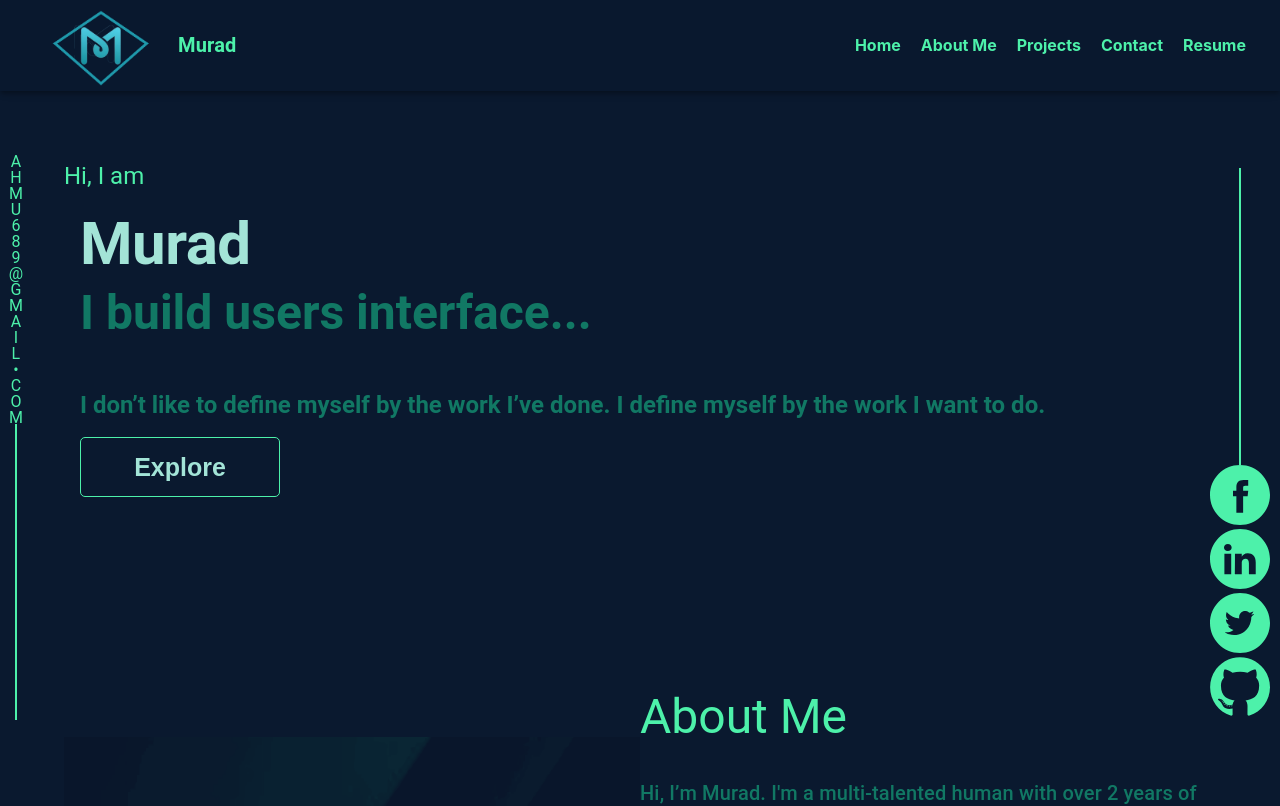
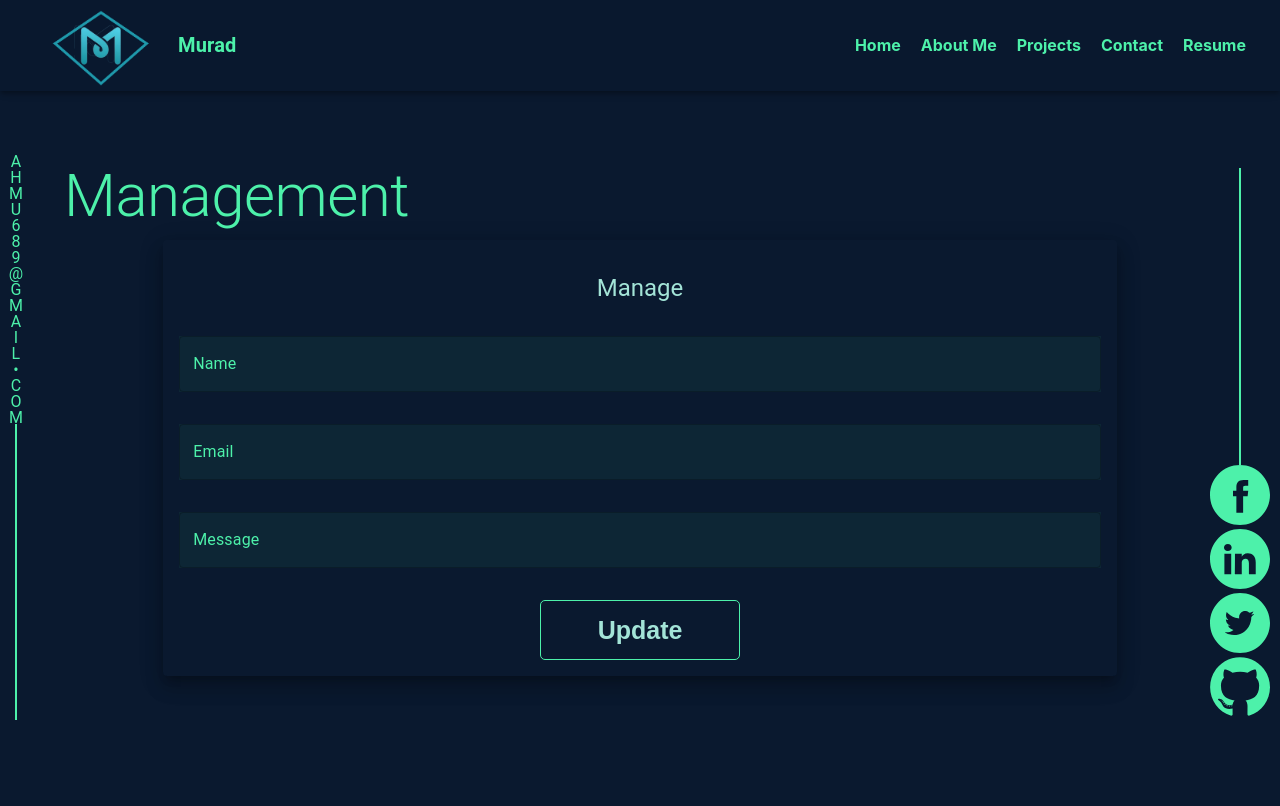
Before and after one commit to ano201/myPortfolio, a React (Create React App) app: page /management in a window 1280 px wide. Shown: the top 806 px of the page. Built offline with nearby package versions, Linux system fonts and the light colour scheme.

Commit message:
login and management added

```diff
--- a/src/App.js
+++ b/src/App.js
@@ -10,6 +10,8 @@ import Footer from './Pages/Shared/Footer/Footer';
 import LeftAside from './Pages/Shared/Asides/LeftAside';
 import RightAside from './Pages/Shared/Asides/RightAside';
 import AllProjects from './Pages/AllProjects/AllProjects/AllProjects';
+import Login from './Pages/Login/Login';
+import Management from './Pages/Management/Management';
 
 
 function App() {
@@ -23,6 +25,12 @@ function App() {
           <Route path='/allProjects'>
             <AllProjects />
           </Route>
+          <Route path='/login'>
+            <Login />
+          </Route>
+          <Route path='/management'>
+            <Management />
+          </Route>
           <Route path={['/', '/home']}>
             <Home />
           </Route>
--- a/src/Pages/Home/Skills/Comfortable/Comfortable.js
+++ b/src/Pages/Home/Skills/Comfortable/Comfortable.js
@@ -9,7 +9,6 @@ const Comfortable = () => {
         component="div"
         sx={{
           flexGrow: 1,
-          textAlign: { xs: "center", sm: "center", md: "left" },
           my: "1rem",
         }}
         className="dark-text"
--- a/src/Pages/Home/Skills/Expert/Expert.js
+++ b/src/Pages/Home/Skills/Expert/Expert.js
@@ -9,7 +9,6 @@ const Expert = () => {
         component="div"
         sx={{
           flexGrow: 1,
-          textAlign: { xs: "center", sm: "center", md: "left" },
           my: "1rem",
         }}
         className="dark-text"
--- a/src/Pages/Home/Skills/Familiar/Familiar.js
+++ b/src/Pages/Home/Skills/Familiar/Familiar.js
@@ -9,7 +9,6 @@ const Familiar = () => {
         component="div"
         sx={{
           flexGrow: 1,
-          textAlign: { xs: "center", sm: "center", md: "left" },
           my: "1rem",
         }}
         className="dark-text"
--- a/src/Pages/Home/Skills/Skills/Skills.js
+++ b/src/Pages/Home/Skills/Skills/Skills.js
@@ -23,8 +23,8 @@ const Skills = () => {
         sx={{
           m: "auto",
           width: { sm: 1, xs: 1, md: 1 / 1.2, lg: 1 / 1.2, xl: 1 / 1.2 },
-          borderBottom: "1px dashed #11786348",
-          borderTop: "1px dashed #11786348",
+          borderBottom: "1px dashed #4df1aa57",
+          borderTop: "1px dashed #4df1aa57",
         }}
       >
         <Expert></Expert>
@@ -33,7 +33,7 @@ const Skills = () => {
         sx={{
           m: "auto",
           width: { sm: 1, xs: 1, md: 1 / 1.2, lg: 1 / 1.2, xl: 1 / 1.2 },
-          borderBottom: "1px dashed #11786348",
+          borderBottom: "1px dashed #4df1aa57",
         }}
       >
         <Comfortable></Comfortable>
@@ -42,7 +42,7 @@ const Skills = () => {
         sx={{
           m: "auto",
           width: { sm: 1, xs: 1, md: 1 / 1.2, lg: 1 / 1.2, xl: 1 / 1.2 },
-          borderBottom: "1px dashed #11786348",
+          borderBottom: "1px dashed #4df1aa57",
         }}
       >
         <Familiar></Familiar>
--- /dev/null
+++ b/src/Pages/Login/Login.js
@@ -0,0 +1,80 @@
+import {
+  Box,
+  Container,
+  Grid,
+  Paper,
+  TextField,
+  Typography,
+} from "@mui/material";
+import { makeStyles } from "@mui/styles";
+import React from "react";
+const useStyles = makeStyles({
+  root: {
+    width: "100%",
+    backgroundColor: "#4df1aa0e",
+    marginTop: "2rem",
+    "& .MuiOutlinedInput-root": {
+      "&.Mui-focused fieldset": {
+        borderColor: "#4df1aa",
+      },
+    },
+  },
+});
+
+const Login = () => {
+  const classes = useStyles();
+
+  return (
+    <Box sx={{ flexGrow: 1, mt: "10rem" }}>
+      <Container>
+        <Typography
+          variant="h2"
+          component="div"
+          sx={{
+            textAlign: { xs: "center", sm: "center", md: "left" },
+            mb: 1,
+          }}
+          className="neon-text"
+        >
+          Admin Login
+        </Typography>
+        <Paper
+          elevation={12}
+          sx={{
+            backgroundColor: "inherit",
+            p: 2,
+            m: "auto",
+            width: { md: "80%" },
+          }}
+        >
+          <TextField
+            label="Name"
+            className={classes.root}
+            InputProps={{ style: { color: "#4df1aa" } }}
+            InputLabelProps={{ style: { color: "#4df1aa" } }}
+            variant="outlined"
+          />
+          <TextField
+            label="Email"
+            className={classes.root}
+            InputProps={{ style: { color: "#4df1aa" } }}
+            InputLabelProps={{ style: { color: "#4df1aa" } }}
+            variant="outlined"
+          />
+          <TextField
+            label="Message"
+            className={classes.root}
+            InputProps={{ style: { color: "#4df1aa" } }}
+            InputLabelProps={{ style: { color: "#4df1aa" } }}
+            variant="outlined"
+          />
+          <Grid sx={{ fontWeight: "bold", mt: 4, textAlign: "center" }}>
+            <button className="hovered-btn">Login</button>
+          </Grid>
+        </Paper>
+      </Container>
+    </Box>
+  );
+};
+
+export default Login;
--- /dev/null
+++ b/src/Pages/Management/Management.js
@@ -0,0 +1,89 @@
+import React from "react";
+import {
+  Box,
+  Container,
+  Grid,
+  Paper,
+  TextField,
+  Typography,
+} from "@mui/material";
+import { makeStyles } from "@mui/styles";
+
+const useStyles = makeStyles({
+  root: {
+    width: "100%",
+    backgroundColor: "#4df1aa0e",
+    marginTop: "2rem",
+    "& .MuiOutlinedInput-root": {
+      "&.Mui-focused fieldset": {
+        borderColor: "#4df1aa",
+      },
+    },
+  },
+});
+
+const Management = () => {
+  const classes = useStyles();
+  return (
+    <Box sx={{ flexGrow: 1, mt: "10rem" }}>
+      <Container>
+        <Typography
+          variant="h2"
+          component="div"
+          sx={{
+            textAlign: { xs: "center", sm: "center", md: "left" },
+            mb: 1,
+          }}
+          className="neon-text"
+        >
+          Management
+        </Typography>
+        <Paper
+          elevation={12}
+          sx={{
+            backgroundColor: "inherit",
+            p: 2,
+            m: "auto",
+            width: { md: "80%" },
+          }}
+        >
+          <Typography
+            variant="h5"
+            component="div"
+            sx={{ flexGrow: 1, mt: 2 }}
+            className="light-text"
+            align="center"
+          >
+            Manage
+          </Typography>
+          <TextField
+            label="Name"
+            className={classes.root}
+            InputProps={{ style: { color: "#4df1aa" } }}
+            InputLabelProps={{ style: { color: "#4df1aa" } }}
+            variant="outlined"
+          />
+          <TextField
+            label="Email"
+            className={classes.root}
+            InputProps={{ style: { color: "#4df1aa" } }}
+            InputLabelProps={{ style: { color: "#4df1aa" } }}
+            variant="outlined"
+          />
+          <TextField
+            label="Message"
+            className={classes.root}
+            InputProps={{ style: { color: "#4df1aa" } }}
+            InputLabelProps={{ style: { color: "#4df1aa" } }}
+            variant="outlined"
+          />
+          <Grid sx={{ fontWeight: "bold", mt: 4, textAlign: "center" }}>
+            <button className="hovered-btn">Update</button>
+          </Grid>
+        </Paper>
+      </Container>
+    </Box>
+  );
+};
+
+export default Management;
```
Also changed, not shown: src/Pages/Shared/Footer/Footer.js (+72 -31 lines).
